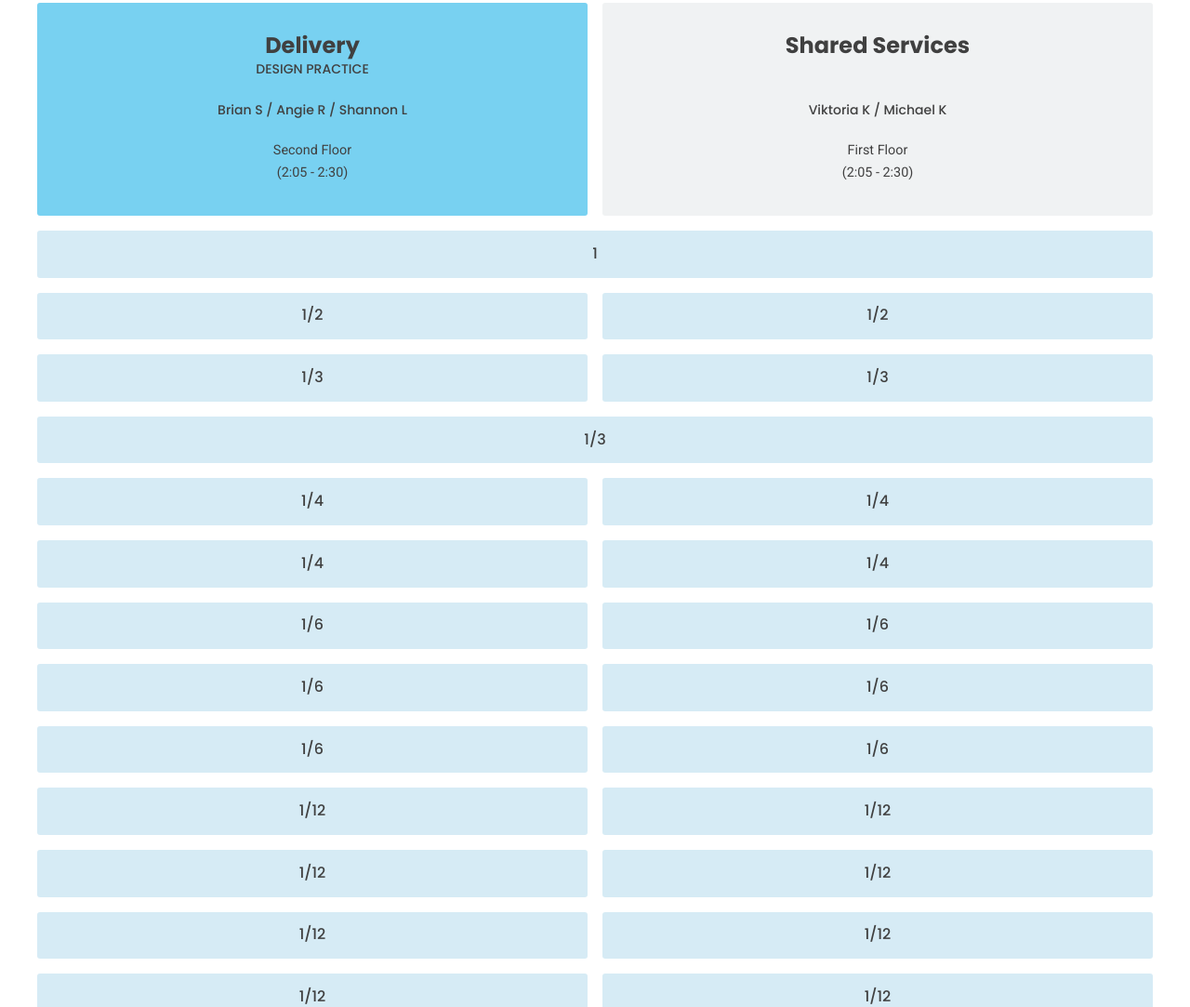
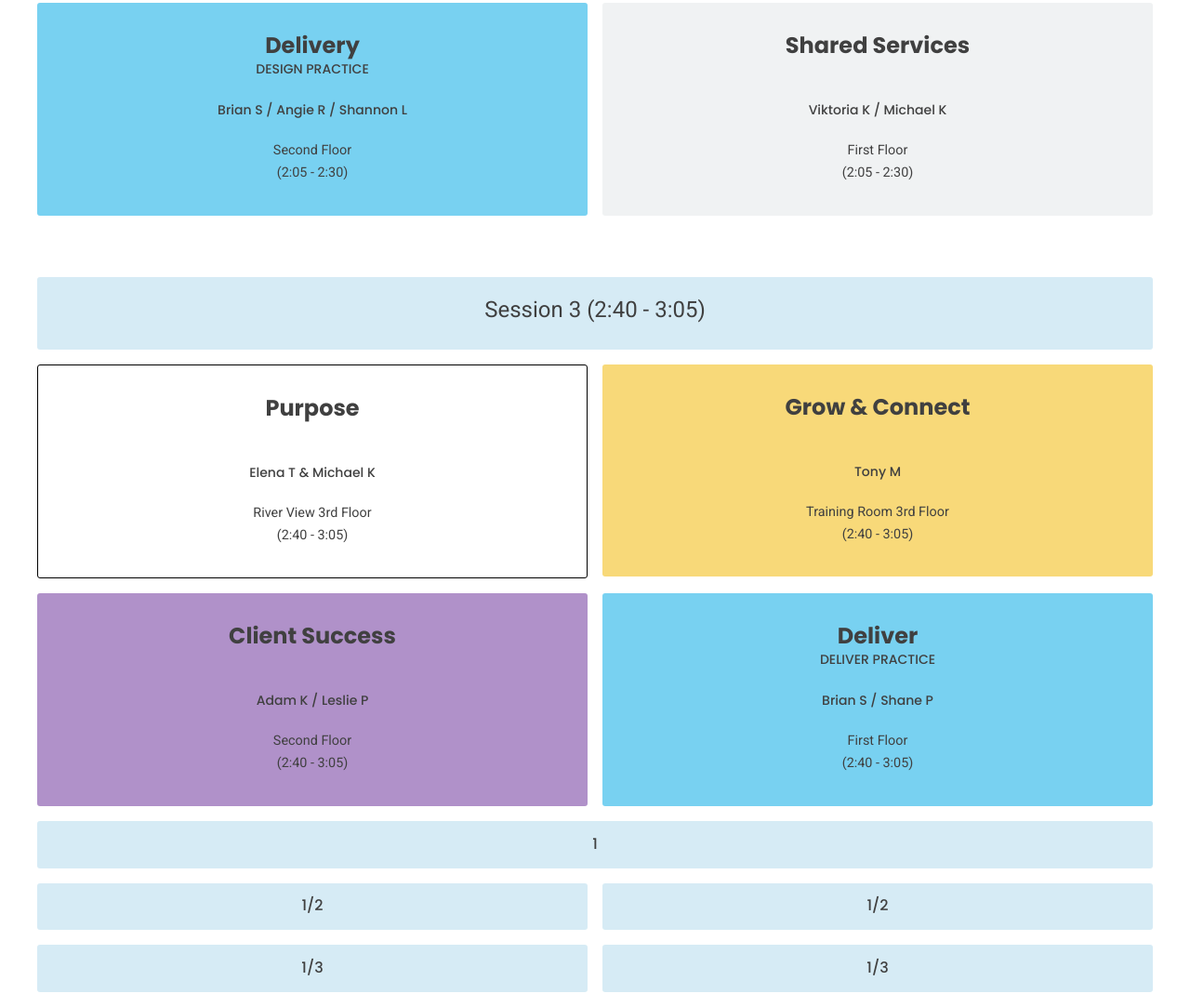
Before and after one commit to IngageMaddoxT/IngageMaddoxT.github.io, a plain HTML site: page retreat/flexbox.html in a window 1280 px wide. Shown: the part 1088-2171 px from the top of the page at 93% size. Drawn offline with Linux system fonts and the light colour scheme.

```diff
--- a/retreat/flexbox.html
+++ b/retreat/flexbox.html
@@ -429,6 +429,11 @@
             background-color: #F8D979;
         }
 
+        .purpose {
+            background-color: #FFFFFF;
+            border: 1px solid black;
+        }
+
         .accelerator {
             background-color: #EFAD8B;
         }
@@ -588,6 +593,61 @@
                         <span class="item-excerpt">Viktoria K / Michael K</span>
                         <span class="more-info">First Floor</span>
                         <span class="more-info">(2:05 - 2:30)</span>
+                    </div>
+                </div>
+            </div>
+        </div>
+
+        <!-- Session 3 -->
+        <div class="Grid Grid--full u-textCenter session-info-header">
+            <div class="Grid-cell">
+                <div class="Demo">
+                    <span class="session-info">Session 3 (2:40 - 3:05)</span>
+                </div>
+            </div>
+        </div>
+        <div class="Grid Grid--gutters Grid--cols-4 u-textCenter">
+            <div class="Grid-cell">
+                <div class="Demo purpose">
+                    <div class="grid-item-content">
+                        <span class="item-title">Purpose</span>
+                        <span class="item-category">&nbsp;</span>
+                        <span class="item-excerpt">Elena T & Michael K</span>
+                        <span class="more-info">River View 3rd Floor</span>
+                        <span class="more-info">(2:40 - 3:05)</span>
+                    </div>
+                </div>
+            </div>
+            <div class="Grid-cell">
+                <div class="Demo grow-connect">
+                    <div class="grid-item-content">
+                        <span class="item-title">Grow & Connect</span>
+                        <span class="item-category">&nbsp;</span>
+                        <span class="item-excerpt">Tony M</span>
+                        <span class="more-info">Training Room 3rd Floor</span>
+                        <span class="more-info">(2:40 - 3:05)</span>
+                    </div>
+                </div>
+            </div>
+            <div class="Grid-cell">
+                <div class="Demo client-success">
+                    <div class="grid-item-content">
+                        <span class="item-title">Client Success</span>
+                        <span class="item-category">&nbsp;</span>
+                        <span class="item-excerpt">Adam K / Leslie P</span>
+                        <span class="more-info">Second Floor</span>
+                        <span class="more-info">(2:40 - 3:05)</span>
+                    </div>
+                </div>
+            </div>
+            <div class="Grid-cell">
+                <div class="Demo deliver">
+                    <div class="grid-item-content">
+                        <span class="item-title">Deliver</span>
+                        <span class="item-category">Deliver Practice</span>
+                        <span class="item-excerpt">Brian S / Shane P</span>
+                        <span class="more-info">First Floor</span>
+                        <span class="more-info">(2:40 - 3:05)</span>
                     </div>
                 </div>
             </div>
```
